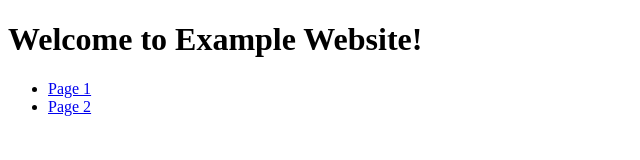
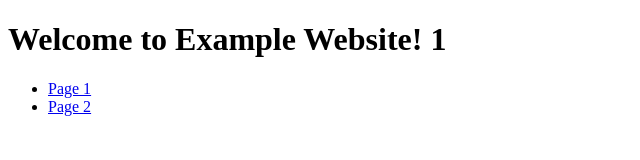
Before and after one commit to testertriquetra/triquetra-web, a plain HTML site: page index.html in a window 1280 px wide. Shown: the full height of the page, 0-640 px from the left. Drawn offline with Linux system fonts and the light colour scheme.

Commit message:
Update index.html

```diff
--- a/index.html
+++ b/index.html
@@ -5,7 +5,7 @@
   <title>Example Website</title>
 </head>
 <body>
-  <h1>Welcome to Example Website!</h1>
+  <h1>Welcome to Example Website! 1</h1>
   <ul>
     <li><a href="1">Page 1</a></li>
     <li><a href="2">Page 2</a></li>
```
